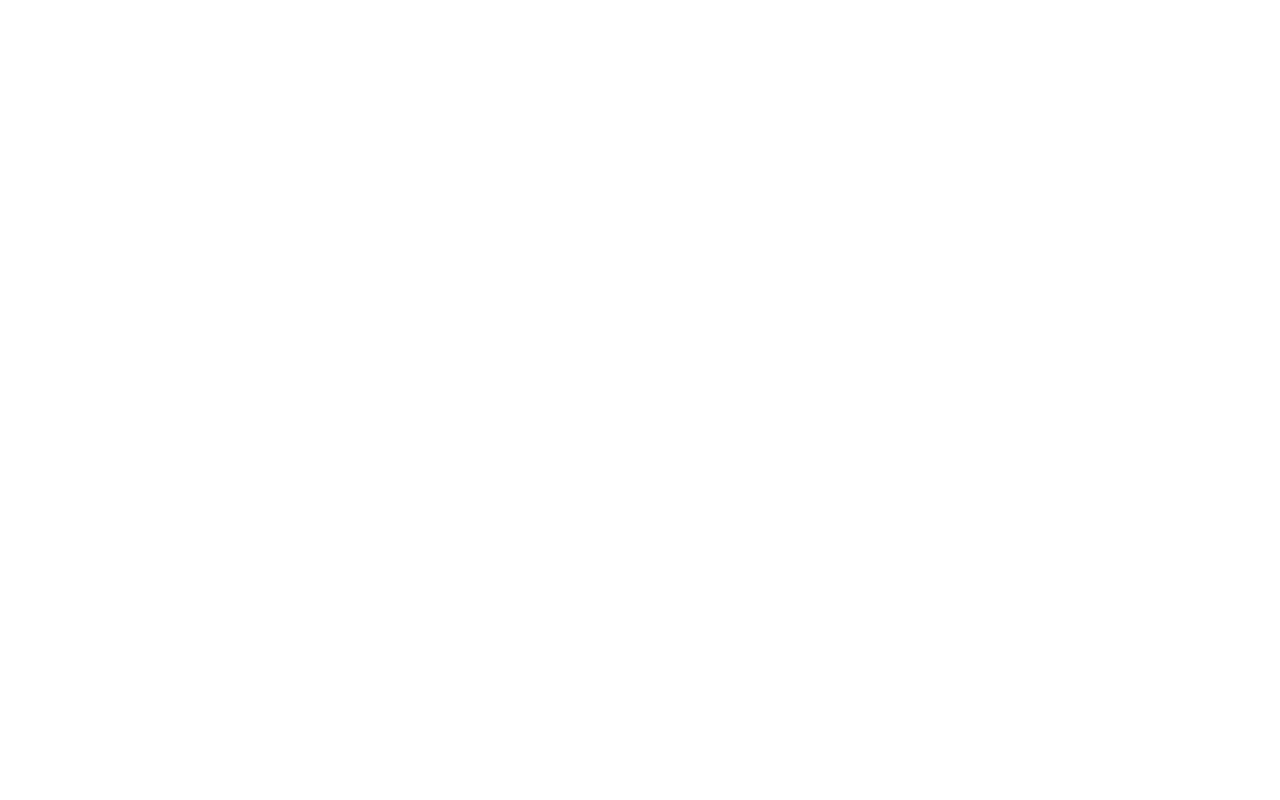
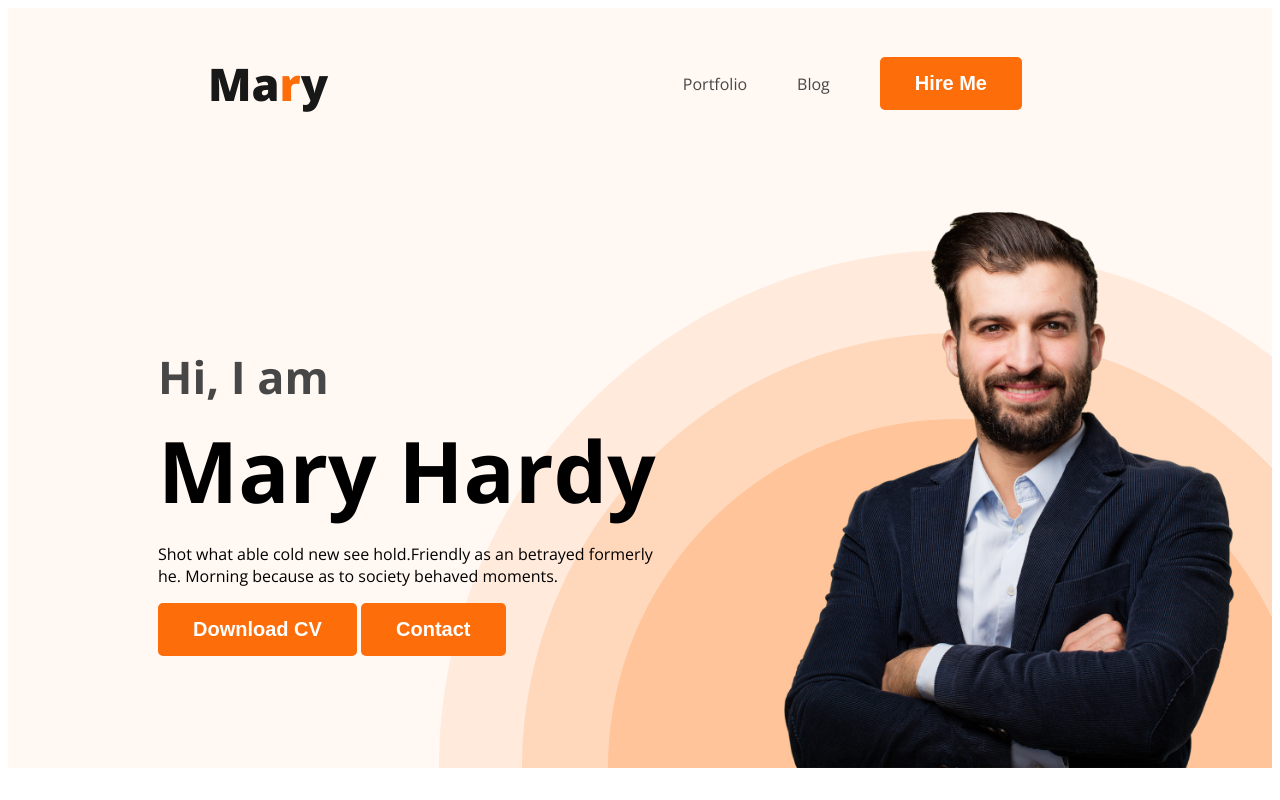
Before and after one commit to redoy690/webdeveloper-portfolio, a plain HTML site: page index.html in a window 1280 px wide. Drawn offline with nearby package versions, Linux system fonts and the light colour scheme.

Commit message:
more file

```diff
--- a/index.html
+++ b/index.html
@@ -4,8 +4,37 @@
     <meta charset="UTF-8">
     <meta name="viewport" content="width=device-width, initial-scale=1.0">
     <title>Webdeveloper portfolio</title>
+    <link rel="preconnect" href="https://fonts.googleapis.com">
+    <link rel="preconnect" href="https://fonts.gstatic.com" crossorigin>
+    <link href="https://fonts.googleapis.com/css2?family=Open+Sans:wght@400;700;800&display=swap" rel="stylesheet">
+    <link rel="stylesheet" href="style.css">
 </head>
 <body>
+    <header class="header">
+        <nav>
+            <h3 class="nav-title">Ma<span class="text-primary">r</span>y</h3>
+            <ul>
+                <li><a href="">Portfolio</a></li>
+                <li><a href="">Blog</a></li>
+                <li><button class="btn-primary">Hire Me</button></li>
+            </ul>
+        </nav>
+        <div class="banner">
+            <div class="banner-content">
+                <h3 class="banner-greeting">Hi, I am</h3>
+                <h1 class="banner-title">Mary Hardy</h1>
+                <p class="banner-des">Shot what able cold new see hold.Friendly as an betrayed formerly he. Morning because as to society behaved moments.</p>
+                <button class="btn-primary">Download CV</button>
+                <button class="btn-primary">Contact</button>
+            </div>
+            <img class="profile-pic" src="images/hardy.png" alt="">
+        </div>
+    </header>
+    <main>
 
+    </main>
+    <footer>
+
+    </footer>
 </body>
 </html>
--- a/style.css
+++ b/style.css
@@ -0,0 +1,78 @@
+/* common shared styles */
+body{
+    font-family: 'Open Sans', sans-serif;
+}
+.text-primary{
+    color:#FD6E0A;
+}
+.btn-primary{
+    border-radius: 5px;
+    background: #FD6E0A;
+    border: 0;
+    font-size: 20px;
+    color:white;
+    font-weight: 700;
+    padding: 15px 35px;
+}
+/* nav related styles */
+nav {
+    display:flex;
+    justify-content: space-between;
+    align-items: center;
+    margin: 0 200px;
+}
+.nav-title{
+    color: #181818;
+    text-shadow: 0px 4px 4px 0px rgba(0, 0, 0, 0.25);
+    font-family: Open Sans;
+    font-size: 45px;
+    font-style: normal;
+    font-weight: 800;
+    line-height: normal;
+ }
+ nav > ul{
+    display:flex;
+    align-items: center;
+
+ }
+ nav li {
+    list-style: none;
+    margin-right: 50px;
+ }
+ nav a {
+    text-decoration: none;
+    color:#474747;
+ }
+
+ /* header style */
+ .header{
+    background-color: #FFF8F3;
+    background-image: url(./images/header_bg.png);
+    background-repeat: no-repeat;
+    background-position: bottom right;
+ }
+.banner{
+    padding: 30px 30px 0px 150px;
+    display:flex;
+    align-items: center;
+    justify-content: space-between;
+}
+.banner .profile-pic{
+    width: 500px;
+}
+.banner-greeting{
+    font-size:45px;
+    color:#474747;
+    margin-bottom: 0;
+}
+.banner-title{
+    font-size: 85px ;
+    margin-top: 5px;
+    margin-bottom: 15px;
+}
+.banner-des{
+    margin-top: 0px;
+}
+.banner-content{
+    max-width:500px;
+}
```
